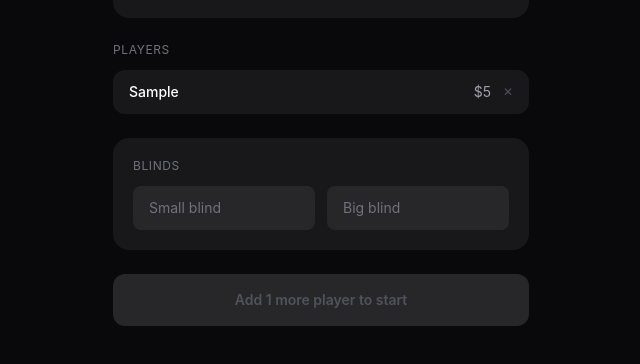
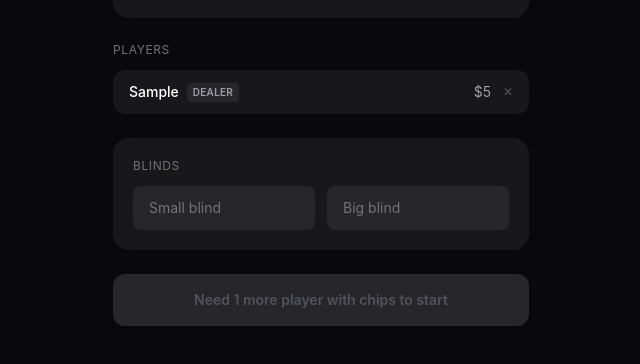
Before and after one commit to ZainAzimullah/Poker-Bet-Tracker, a React (Vite) app: page / in a window 1280 px wide. Both pictures are taken after typing "Sample", "5" into the empty fields and a click on the button "+ Add player". Shown: the part 282-646 px from the top of the page, without its empty margins (319-959 px from the left). Built offline with nearby package versions, Linux system fonts and the light colour scheme; no server answers.

Commit message:
added bust-out enforcement, dealer rotation UI improvement

```diff
--- a/src/components/PlayerCard.jsx
+++ b/src/components/PlayerCard.jsx
@@ -23,20 +23,22 @@ export default function PlayerCard({ player }) {
   const [betError, setBetError] = useState('')
 
   const playerIndex = state.players.findIndex((p) => p.id === player.id)
-  const count = state.players.length
 
   const dealerIdx = state.dealerIndex
   const streak = state.headsUpStreak ?? 0
-  const { sbIdx, bbIdx } = getBlindIndices(dealerIdx, count, streak)
+  const { sbIdx, bbIdx } = getBlindIndices(state.players, dealerIdx, streak)
   const roleKey = playerIndex === dealerIdx ? 'D' : playerIndex === sbIdx ? 'SB' : playerIndex === bbIdx ? 'BB' : null
   const role = roleKey ? ROLE_LABEL[roleKey] : null
   const isBB = playerIndex === bbIdx
 
   const streetBlocked = state.pendingStreetPrompt != null
   const isActive =
-    !streetBlocked && state.activePlayerIndex !== null && playerIndex === state.activePlayerIndex
+    !player.bustedOut &&
+    !streetBlocked &&
+    state.activePlayerIndex !== null &&
+    playerIndex === state.activePlayerIndex
 
-  const activePlayers = state.players.filter((p) => !p.hasFolded)
+  const activePlayers = state.players.filter((p) => !p.hasFolded && !p.bustedOut)
   const maxBet = Math.max(0, ...activePlayers.map((p) => p.currentBet))
   const callAmount = Math.min(maxBet - player.currentBet, player.currentStack)
   const showCall = maxBet > 0 && player.currentBet < maxBet
@@ -117,6 +119,22 @@ export default function PlayerCard({ player }) {
     setBettingOpen(false)
     setBetInput('')
     setBetError('')
+  }
+
+  if (player.bustedOut) {
+    return (
+      <div className="bg-zinc-900 rounded-2xl p-4 opacity-50 border border-zinc-800/80">
+        <div className="flex items-center justify-between gap-2">
+          <div>
+            <p className="font-medium text-sm text-zinc-500">{player.name}</p>
+            <p className="text-xs text-zinc-600 mt-0.5">Stack: $0</p>
+          </div>
+          <span className="text-xs font-semibold text-zinc-500 uppercase tracking-wider bg-zinc-800/80 px-2 py-1 rounded-md shrink-0">
+            Busted Out
+          </span>
+        </div>
+      </div>
+    )
   }
 
   if (player.hasFolded) {
--- a/src/reducer.js
+++ b/src/reducer.js
@@ -23,20 +23,52 @@ let nextId = 1
 
 const NEXT_STREET = { preflop: 'flop', flop: 'turn', turn: 'river', river: null }
 
-export function getBlindIndices(dealerIndex, playerCount, headsUpStreak) {
-  let sb = (dealerIndex + 1) % playerCount
-  let bb = (dealerIndex + 2) % playerCount
-  if (playerCount === 2 && headsUpStreak === 1) {
+/** Seat indices still in the game (not busted out). */
+export function getActiveSeatIndices(players) {
+  const idxs = []
+  for (let i = 0; i < players.length; i++) {
+    if (!players[i].bustedOut) idxs.push(i)
+  }
+  return idxs
+}
+
+/** Next non-busted seat clockwise from current dealer (full table indices). */
+export function nextDealerIndexAfterHand(players, currentDealerIndex) {
+  const len = players.length
+  if (len === 0) return currentDealerIndex
+  for (let i = 1; i <= len; i++) {
+    const idx = (currentDealerIndex + i) % len
+    if (!players[idx].bustedOut) return idx
+  }
+  return currentDealerIndex
+}
+
+/**
+ * SB/BB seats among non-busted players only. Dealer may sit on a busted seat index;
+ * blind seats are computed from the dealer's position in the active ring.
+ */
+export function getBlindIndices(players, dealerIndex, headsUpStreak) {
+  const active = getActiveSeatIndices(players)
+  const n = active.length
+  if (n < 2) {
+    const only = n === 1 ? active[0] : 0
+    return { sbIdx: only, bbIdx: only }
+  }
+  let dPos = active.indexOf(dealerIndex)
+  if (dPos < 0) dPos = 0
+  const sb = active[(dPos + 1) % n]
+  const bb = active[(dPos + 2) % n]
+  if (n === 2 && headsUpStreak === 1) {
     return { sbIdx: bb, bbIdx: sb }
   }
   return { sbIdx: sb, bbIdx: bb }
 }
 
-/** Next seat that may still bet (not folded, not all-in). Null if no one can act. */
+/** Next seat that may still bet (not busted, not folded, not all-in). Null if no one can act. */
 export function nextEligibleIndex(players, fromIndex) {
   const count = players.length
   const canVolitionallyAct = (idx) =>
-    !players[idx].hasFolded && !players[idx].isAllIn
+    !players[idx].bustedOut && !players[idx].hasFolded && !players[idx].isAllIn
 
   for (let i = 1; i <= count; i++) {
     const idx = (fromIndex + i) % count
@@ -46,18 +78,20 @@ export function nextEligibleIndex(players, fromIndex) {
 }
 
 function maxContribution(players) {
-  const active = players.filter((p) => !p.hasFolded)
+  const active = players.filter((p) => !p.hasFolded && !p.bustedOut)
   if (active.length === 0) return 0
   return Math.max(0, ...active.map((p) => p.currentBet))
 }
 
 function needsContributionToMatch(players) {
   const maxBet = maxContribution(players)
-  return players.some((p) => !p.hasFolded && !p.isAllIn && p.currentBet < maxBet)
+  return players.some(
+    (p) => !p.bustedOut && !p.hasFolded && !p.isAllIn && p.currentBet < maxBet,
+  )
 }
 
 function livePlayerCount(players) {
-  return players.filter((p) => !p.hasFolded).length
+  return players.filter((p) => !p.hasFolded && !p.bustedOut).length
 }
 
 /**
@@ -90,11 +124,11 @@ export function isBettingRoundClosed(
 function applyPostBlinds(state) {
   if (!state.smallBlind || !state.bigBlind) return state
   const { players, dealerIndex, smallBlind, bigBlind, headsUpStreak } = state
-  const count = players.length
-  const { sbIdx, bbIdx } = getBlindIndices(dealerIndex, count, headsUpStreak)
+  const { sbIdx, bbIdx } = getBlindIndices(players, dealerIndex, headsUpStreak)
   let pot = state.pot
 
   const newPlayers = players.map((p, idx) => {
+    if (p.bustedOut) return p
     if (idx === sbIdx) {
       const amount = Math.min(smallBlind, p.currentStack)
       const newStack = p.currentStack - amount
@@ -163,10 +197,12 @@ function advanceStreetCore(state) {
   return applySoleActorAutoPasses(partial)
 }
 
-function nextHuState(dealerIndex, headsUpStreak, playerCount) {
-  if (playerCount !== 2) {
+function nextHuState(players, dealerIndex, headsUpStreak) {
+  const active = getActiveSeatIndices(players)
+  const n = active.length
+  if (n !== 2) {
     return {
-      dealerIndex: (dealerIndex + 1) % playerCount,
+      dealerIndex: nextDealerIndexAfterHand(players, dealerIndex),
       headsUpStreak: 0,
     }
   }
@@ -174,7 +210,7 @@ function nextHuState(dealerIndex, headsUpStreak, playerCount) {
     return { dealerIndex, headsUpStreak: 1 }
   }
   return {
-    dealerIndex: (dealerIndex + 1) % 2,
+    dealerIndex: nextDealerIndexAfterHand(players, dealerIndex),
     headsUpStreak: 0,
   }
 }
@@ -227,7 +263,7 @@ function finalizePlayerAction(nextState, newPlayers, actingIndex) {
 function soleVolitionalPlayerIndex(players) {
   let found = null
   for (let i = 0; i < players.length; i++) {
-    if (!players[i].hasFolded && !players[i].isAllIn) {
+    if (!players[i].bustedOut && !players[i].hasFolded && !players[i].isAllIn) {
       if (found !== null) return null
       found = i
     }
@@ -246,6 +282,22 @@ function applySoleActorAutoPasses(state) {
     if (a === null || s.pendingStreetPrompt != null) return s
 
     const ps = s.players
+    if (ps[a].bustedOut) {
+      const next = nextEligibleIndex(ps, a)
+      if (next === null) {
+        if (livePlayerCount(ps) <= 1) {
+          return { ...s, players: ps, activePlayerIndex: null, firstActorIndex: null, pendingStreetPrompt: null }
+        }
+        return maybeStreetPromptAfterRound({
+          ...s,
+          players: ps,
+          activePlayerIndex: null,
+          firstActorIndex: null,
+        })
+      }
+      s = { ...s, players: ps, activePlayerIndex: next }
+      continue
+    }
     if (ps[a].isAllIn) {
       const next = nextEligibleIndex(ps, a)
       if (next === null) {
@@ -266,7 +318,7 @@ function applySoleActorAutoPasses(state) {
     const sole = soleVolitionalPlayerIndex(ps)
     if (sole !== a) return s
 
-    const maxBet = maxContribution(ps.filter((p) => !p.hasFolded))
+    const maxBet = maxContribution(ps)
     if (ps[a].currentBet < maxBet) return s
 
     track('check_selected', { hand_number: s.handNumber, auto_sole_actor: true })
@@ -278,6 +330,10 @@ function applySoleActorAutoPasses(state) {
 function assertTurn(state, playerIndex, actionType) {
   if (state.pendingStreetPrompt != null) return false
   if (state.activePlayerIndex === null) return false
+  if (state.players[playerIndex]?.bustedOut) {
+    track('busted_action_blocked', { action_type: actionType, hand_number: state.handNumber })
+    return false
+  }
   if (state.players[playerIndex]?.isAllIn) {
     track('all_in_action_blocked', { action_type: actionType, hand_number: state.handNumber })
     return false
@@ -300,6 +356,7 @@ export function reducer(state, action) {
         currentBet: 0,
         hasFolded: false,
         isAllIn: false,
+        bustedOut: false,
       }
       track('player_added', { number_of_players: state.players.length + 1 })
       track('buy_in_added', { player_stack: action.buyIn })
@@ -307,7 +364,13 @@ export function reducer(state, action) {
     }
 
     case 'REMOVE_PLAYER': {
-      return { ...state, players: state.players.filter((p) => p.id !== action.id) }
+      const players = state.players.filter((p) => p.id !== action.id)
+      const len = players.length
+      return {
+        ...state,
+        players,
+        dealerIndex: len > 0 ? Math.min(state.dealerIndex, len - 1) : 0,
+      }
     }
 
     case 'SET_BLINDS': {
@@ -316,6 +379,7 @@ export function reducer(state, action) {
     }
 
     case 'START_GAME': {
+      if (state.players.filter((p) => !p.bustedOut).length < 2) return state
       const handNumber = 1
       track('game_started', { number_of_players: state.players.length })
       track('hand_started', { hand_number: handNumber })
@@ -354,7 +418,10 @@ export function reducer(state, action) {
       if (!assertTurn(state, playerIndex, 'PLACE_BET')) return state
 
       const player = state.players[playerIndex]
-      const previousMaxBet = Math.max(0, ...state.players.filter((p) => !p.hasFolded).map((p) => p.currentBet))
+      const previousMaxBet = Math.max(
+        0,
+        ...state.players.filter((p) => !p.hasFolded && !p.bustedOut).map((p) => p.currentBet),
+      )
 
       let target = typeof targetStreetBet === 'number' ? targetStreetBet : null
       if (target == null && typeof action.amount === 'number') {
@@ -387,7 +454,7 @@ export function reducer(state, action) {
         return { ...p, currentStack: newStack, currentBet: newBet, isAllIn: newStack === 0 }
       })
 
-      const newMax = Math.max(0, ...newPlayers.filter((p) => !p.hasFolded).map((p) => p.currentBet))
+      const newMax = Math.max(0, ...newPlayers.filter((p) => !p.hasFolded && !p.bustedOut).map((p) => p.currentBet))
       let streetAggressionCount = state.streetAggressionCount
       if (newMax > previousMaxBet) {
         streetAggressionCount += 1
@@ -416,7 +483,10 @@ export function reducer(state, action) {
       if (playerIndex < 0) return state
       if (!assertTurn(state, playerIndex, 'CALL')) return state
 
-      const maxBet = Math.max(0, ...state.players.filter((p) => !p.hasFolded).map((p) => p.currentBet))
+      const maxBet = Math.max(
+        0,
+        ...state.players.filter((p) => !p.hasFolded && !p.bustedOut).map((p) => p.currentBet),
+      )
       const player = state.players[playerIndex]
       const callAmount = Math.min(maxBet - player.currentBet, player.currentStack)
       if (callAmount <= 0) return state
@@ -445,9 +515,11 @@ export function reducer(state, action) {
       if (playerIndex < 0) return state
       if (!assertTurn(state, playerIndex, 'CHECK')) return state
 
-      const count = state.players.length
-      const { bbIdx } = getBlindIndices(state.dealerIndex, count, state.headsUpStreak ?? 0)
-      const maxBet = Math.max(0, ...state.players.filter((p) => !p.hasFolded).map((p) => p.currentBet))
+      const { bbIdx } = getBlindIndices(state.players, state.dealerIndex, state.headsUpStreak ?? 0)
+      const maxBet = Math.max(
+        0,
+        ...state.players.filter((p) => !p.hasFolded && !p.bustedOut).map((p) => p.currentBet),
+      )
 
       if (state.currentStreet === 'preflop') {
         if (playerIndex !== bbIdx) return state
@@ -463,7 +535,10 @@ export function reducer(state, action) {
       if (playerIndex < 0) return state
       if (!assertTurn(state, playerIndex, 'FOLD')) return state
 
-      const maxBet = Math.max(0, ...state.players.filter((p) => !p.hasFolded).map((p) => p.currentBet))
+      const maxBet = Math.max(
+        0,
+        ...state.players.filter((p) => !p.hasFolded && !p.bustedOut).map((p) => p.currentBet),
+      )
       const player = state.players[playerIndex]
       if (maxBet === 0) {
         track('fold_blocked', { reason: 'no_wager', hand_number: state.handNumber })
@@ -484,7 +559,8 @@ export function reducer(state, action) {
         track('dealer_rotate_blocked', { screen: state.screen })
         return state
       }
-      return { ...state, dealerIndex: (state.dealerIndex + 1) % state.players.length }
+      if (state.players.length === 0) return state
+      return { ...state, dealerIndex: nextDealerIndexAfterHand(state.players, state.dealerIndex) }
     }
 
     case 'CONFIRM_NEXT_STREET': {
@@ -518,9 +594,10 @@ export function reducer(state, action) {
         pendingStreetPrompt: null,
         streetAggressionCount: 0,
         lastRaisePlayerIndex: null,
-        players: state.players.map((p) =>
-          p.id === action.winnerId ? { ...p, currentStack: p.currentStack + state.pot } : p
-        ),
+        players: state.players.map((p) => {
+          const newStack = p.id === action.winnerId ? p.currentStack + state.pot : p.currentStack
+          return { ...p, currentStack: newStack, bustedOut: newStack === 0 }
+        }),
       }
     }
 
@@ -529,6 +606,7 @@ export function reducer(state, action) {
       const share = Math.floor(state.pot / winnerIds.length)
       const remainder = state.pot % winnerIds.length
       track('split_pot_awarded', { split_count: winnerIds.length, pot_amount: state.pot, hand_number: state.handNumber })
+      track('hand_completed', { hand_number: state.handNumber, split_pot: true, split_count: winnerIds.length })
       return {
         ...state,
         screen: 'handComplete',
@@ -542,21 +620,29 @@ export function reducer(state, action) {
         pendingStreetPrompt: null,
         streetAggressionCount: 0,
         lastRaisePlayerIndex: null,
-        players: state.players.map((p) => ({
-          ...p,
-          currentStack: winnerIds.includes(p.id) ? p.currentStack + share : p.currentStack,
-          currentBet: 0,
-          hasFolded: false,
-        })),
+        players: state.players.map((p) => {
+          const newStack = winnerIds.includes(p.id) ? p.currentStack + share : p.currentStack
+          return {
+            ...p,
+            currentStack: newStack,
+            currentBet: 0,
+            hasFolded: false,
+            bustedOut: newStack === 0,
+          }
+        }),
       }
     }
 
     case 'NEXT_HAND': {
+      if (state.players.filter((p) => !p.bustedOut).length < 2) return state
       const handNumber = state.handNumber + 1
-      if (handNumber === 2) track('second_hand_started')
+      if (handNumber === 2) track('second_hand_started', { hand_number: handNumber })
       track('hand_started', { hand_number: handNumber })
-      const n = state.players.length
-      const { dealerIndex: nd, headsUpStreak: nh } = nextHuState(state.dealerIndex, state.headsUpStreak, n)
+      const { dealerIndex: nd, headsUpStreak: nh } = nextHuState(
+        state.players,
+        state.dealerIndex,
+        state.headsUpStreak,
+      )
       const basePlayers = state.players.map((p) => ({
         ...p,
         currentBet: 0,
--- a/src/screens/EndHandScreen.jsx
+++ b/src/screens/EndHandScreen.jsx
@@ -7,7 +7,7 @@ export default function EndHandScreen() {
   const [selectedId, setSelectedId] = useState(null)
   const [selectedIds, setSelectedIds] = useState([])
 
-  const activePlayers = state.players.filter((p) => !p.hasFolded)
+  const activePlayers = state.players.filter((p) => !p.hasFolded && !p.bustedOut)
   const foldedPlayers = state.players.filter((p) => p.hasFolded)
 
   function toggleSplitSelect(id) {
--- a/src/screens/SetupScreen.jsx
+++ b/src/screens/SetupScreen.jsx
@@ -1,5 +1,6 @@
 import { useState } from 'react'
 import { useGame } from '../App'
+import { getBlindIndices } from '../reducer'
 
 export default function SetupScreen() {
   const { state, dispatch } = useGame()
@@ -46,7 +47,7 @@ export default function SetupScreen() {
   }
 
   function handleStart() {
-    if (state.players.length < 2) return
+    if (state.players.filter((p) => !p.bustedOut).length < 2) return
     const blindErrs = validateBlinds()
     if (Object.keys(blindErrs).length > 0) {
       setErrors((prev) => ({ ...prev, ...blindErrs }))
@@ -62,7 +63,13 @@ export default function SetupScreen() {
     return smallBlind.trim() && bigBlind.trim() && !isNaN(sb) && !isNaN(bb) && sb > 0 && bb >= sb
   })()
 
-  const canStart = state.players.length >= 2 && blindsValid
+  const playersInGame = state.players.filter((p) => !p.bustedOut)
+  const canStart = playersInGame.length >= 2 && blindsValid
+
+  const { sbIdx, bbIdx } =
+    state.players.length > 0
+      ? getBlindIndices(state.players, state.dealerIndex, 0)
+      : { sbIdx: -1, bbIdx: -1 }
 
   return (
     <div className="max-w-md mx-auto px-4 py-10">
@@ -105,12 +112,43 @@ export default function SetupScreen() {
         <div className="mb-6">
           <p className="text-xs text-zinc-500 uppercase tracking-wider mb-3">Players</p>
           <ul className="space-y-2">
-            {state.players.map((p) => (
-              <li key={p.id} className="flex items-center justify-between bg-zinc-900 rounded-xl px-4 py-3">
-                <span className="text-sm font-medium">{p.name}</span>
-                <div className="flex items-center gap-3">
-                  <span className="text-sm text-zinc-400">${p.startingStack}</span>
+            {state.players.map((p, i) => {
+              const role =
+                p.bustedOut
+                  ? null
+                  : i === state.dealerIndex
+                    ? 'DEALER'
+                    : i === sbIdx
+                      ? 'SMALL BLIND'
+                      : i === bbIdx
+                        ? 'BIG BLIND'
+                        : null
+              return (
+                <li
+                  key={p.id}
+                  className={`flex items-center justify-between rounded-xl px-4 py-3 ${
+                    p.bustedOut ? 'bg-zinc-950/80 border border-zinc-800 opacity-60' : 'bg-zinc-900'
+                  }`}
+                >
+                  <div className="flex items-center gap-2 flex-wrap min-w-0">
+                    <span className={`text-sm font-medium ${p.bustedOut ? 'text-zinc-500' : ''}`}>
+                      {p.name}
+                    </span>
+                    {role && (
+                      <span className="text-[10px] font-semibold text-zinc-400 bg-zinc-800 px-1.5 py-0.5 rounded uppercase tracking-wide whitespace-nowrap">
+                        {role}
+                      </span>
+                    )}
+                    {p.bustedOut && (
+                      <span className="text-[10px] font-semibold text-zinc-500 bg-zinc-800/80 px-1.5 py-0.5 rounded uppercase tracking-wide">
+                        Busted Out
+                      </span>
+                    )}
+                  </div>
+                  <div className="flex items-center gap-3 shrink-0">
+                    <span className="text-sm text-zinc-400">${p.currentStack}</span>
                     <button
+                      type="button"
                       onClick={() => dispatch({ type: 'REMOVE_PLAYER', id: p.id })}
                       className="text-zinc-600 hover:text-zinc-400 text-xs transition-colors"
                       aria-label="Remove player"
@@ -119,7 +157,8 @@ export default function SetupScreen() {
                     </button>
                   </div>
                 </li>
-            ))}
+              )
+            })}
           </ul>
           {state.players.length >= 2 && (
             <button
@@ -127,7 +166,7 @@ export default function SetupScreen() {
               onClick={() => dispatch({ type: 'ROTATE_DEALER' })}
               className="w-full mt-4 bg-zinc-800 hover:bg-zinc-700 active:bg-zinc-600 text-zinc-300 font-medium rounded-xl py-3 text-sm transition-colors"
             >
-              Rotate dealer (seat {state.dealerIndex + 1})
+              Rotate dealer
             </button>
           )}
         </div>
@@ -166,8 +205,8 @@ export default function SetupScreen() {
         disabled={!canStart}
         className={`w-full font-semibold rounded-xl py-4 text-sm transition-colors ${canStart ? 'bg-emerald-600 hover:bg-emerald-500 active:bg-emerald-400 text-white' : 'bg-zinc-800 text-zinc-600 cursor-not-allowed'}`}
       >
-        {state.players.length < 2
-          ? `Add ${2 - state.players.length} more player${2 - state.players.length === 1 ? '' : 's'} to start`
+        {playersInGame.length < 2
+          ? `Need ${2 - playersInGame.length} more player${2 - playersInGame.length === 1 ? '' : 's'} with chips to start`
           : !blindsValid
           ? 'Set blinds to start'
           : 'Start Game'}
```
Also changed, not shown: src/screens/HandCompleteScreen.jsx (+15 -1 lines), 1 other file (tests, documents, lock files or other folders). Lines whose indentation alone changed are shown as unchanged.
